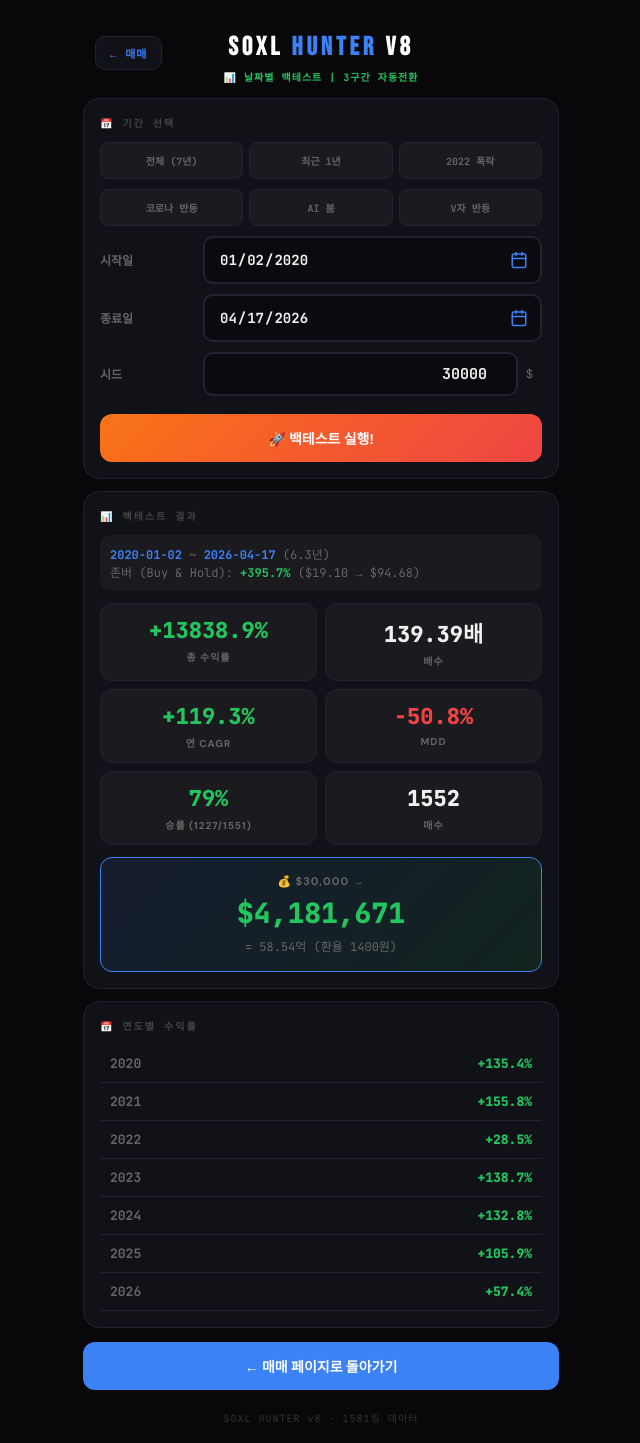
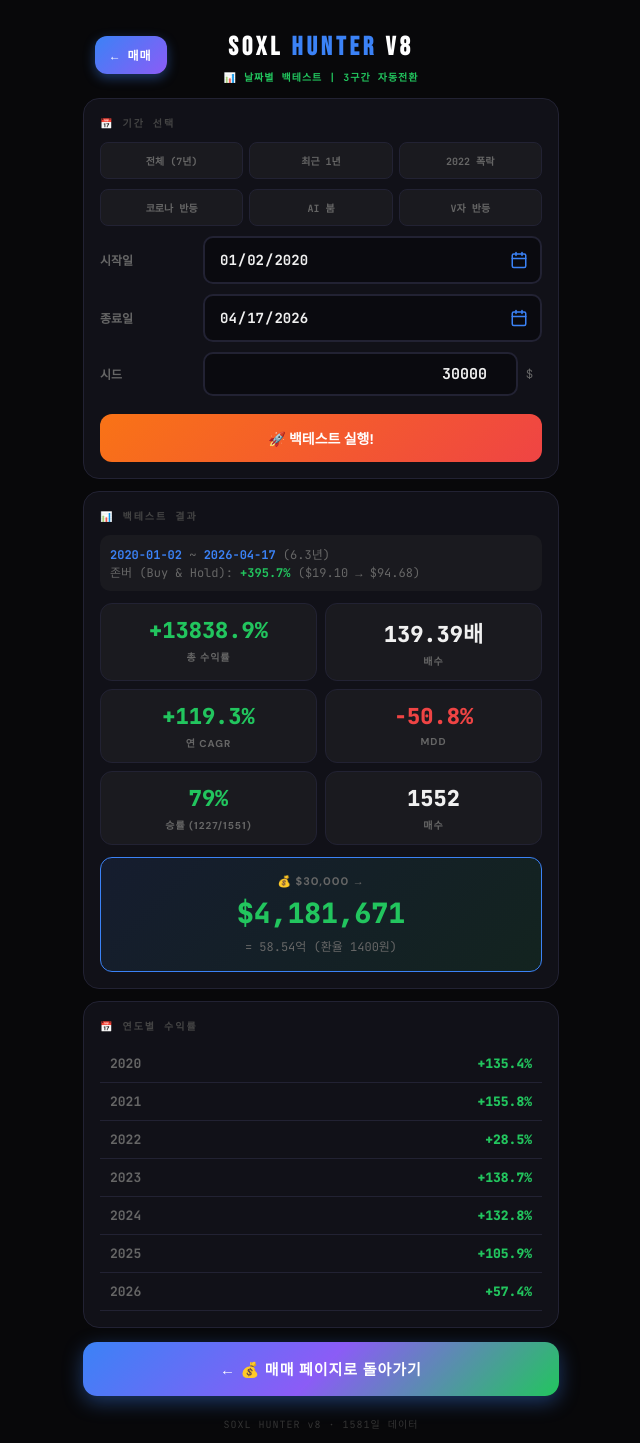
Before and after one commit to versuskorea/soxl-hunter, a website: page public/bt.html in a window 1280 px wide. Shown: the whole page, without its empty margins (319-959 px from the left). Drawn offline with Linux system fonts and the light colour scheme.

Commit message:
Update bt.html

```diff
--- a/public/bt.html
+++ b/public/bt.html
@@ -73,7 +73,7 @@ body{background:var(--bg);color:var(--text);font-family:'DM Sans',sans-serif;min
 </head>
 <body>
 <div class="hdr">
-  <a href="/" style="position:absolute;left:12px;top:24px;background:var(--card);border:1px solid var(--border);color:var(--accent);padding:8px 14px;border-radius:10px;font-family:'JetBrains Mono',monospace;font-size:11px;font-weight:700;text-decoration:none;letter-spacing:1px">← 매매</a>
+  <a href="/" style="position:absolute;left:12px;top:24px;background:linear-gradient(135deg,#3b82f6,#8b5cf6);color:#fff;padding:10px 16px;border-radius:12px;font-family:'JetBrains Mono',monospace;font-size:12px;font-weight:800;text-decoration:none;letter-spacing:1px;box-shadow:0 4px 12px rgba(59,130,246,0.4);border:none">← 매매</a>
   <h1>SOXL <span>HUNTER</span> v8</h1>
   <div class="stats">📊 날짜별 백테스트 | 3구간 자동전환</div>
 </div>
@@ -111,7 +111,7 @@ body{background:var(--bg);color:var(--text);font-family:'DM Sans',sans-serif;min
 
 <div id="result"></div>
 
-<a href="/" style="display:block;text-align:center;background:var(--accent);color:#fff;padding:14px;border-radius:12px;font-family:'DM Sans',sans-serif;font-size:14px;font-weight:700;text-decoration:none;margin-top:14px">← 매매 페이지로 돌아가기</a>
+<a href="/" style="display:block;text-align:center;background:linear-gradient(135deg,#3b82f6,#8b5cf6,#22c55e);color:#fff;padding:16px;border-radius:14px;font-family:'DM Sans',sans-serif;font-size:15px;font-weight:800;text-decoration:none;margin-top:14px;box-shadow:0 6px 20px rgba(59,130,246,0.4);letter-spacing:1px">← 💰 매매 페이지로 돌아가기</a>
 
 <div class="footer">SOXL HUNTER v8 · 1581일 데이터</div>
 
```
